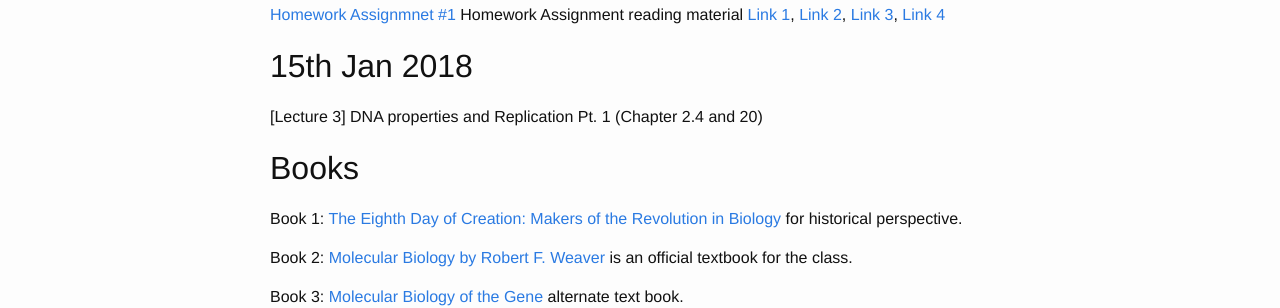
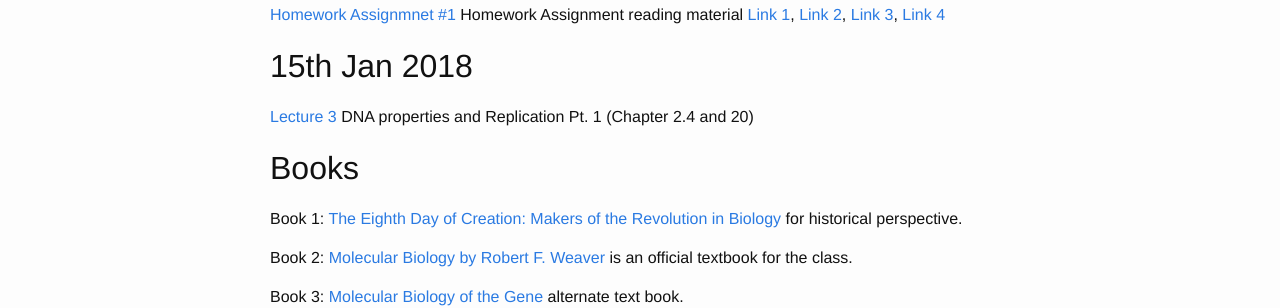
Before and after one commit to kachroolab/kachroolab, a Jekyll site: the page built from classes/BIOL367_winter_2018.md, in a window 1280 px wide and 900 px high, scrolled down 1044 px. Shown: the part 152-460 px from the top of the window. Built offline with Jekyll 4.4.1, drawn with Linux system fonts in a browser that asks for light colours; part of the change alters nothing that is shown.

```diff
--- a/classes/BIOL367_winter_2018.md
+++ b/classes/BIOL367_winter_2018.md
@@ -35,7 +35,7 @@ General Reading (not necessary for the exams).
 [Homework Assignmnet #1](https://github.com/kachroolab/kachroolab/files/1623205/Homework.Assignment.1.pdf)
 Homework Assignment reading material [Link 1](http://www.sciencemag.org/news/2014/05/designer-microbes-expand-lifes-genetic-alphabet), [Link 2](https://github.com/kachroolab/kachroolab/files/1616990/New.letters.for.life.s.alphabet.pdf), [Link 3](https://www.theatlantic.com/national/archive/2014/05/dna-letters-discovery-expands-genetic-alphabet/361892/), [Link 4](https://www.quantamagazine.org/is-a-bigger-genetic-code-better-get-ready-to-find-out-20180102/?utm_content=buffer95f6b&utm_medium=social&utm_source=facebook.com&utm_campaign=buffer)
 ## 15th Jan 2018
-[Lecture 3] DNA properties and Replication Pt. 1 (Chapter 2.4 and 20)
+[Lecture 3](https://github.com/kachroolab/kachroolab/files/1632180/Lecture.03.pdf) DNA properties and Replication Pt. 1 (Chapter 2.4 and 20)
 ## Books
 
 Book 1: [The Eighth Day of Creation: Makers of the Revolution in Biology](https://www.amazon.com/Eighth-Day-Creation-Revolution-Commemorative/dp/0879694785) for historical perspective.
```
Also changed, not shown: 1 other file.
